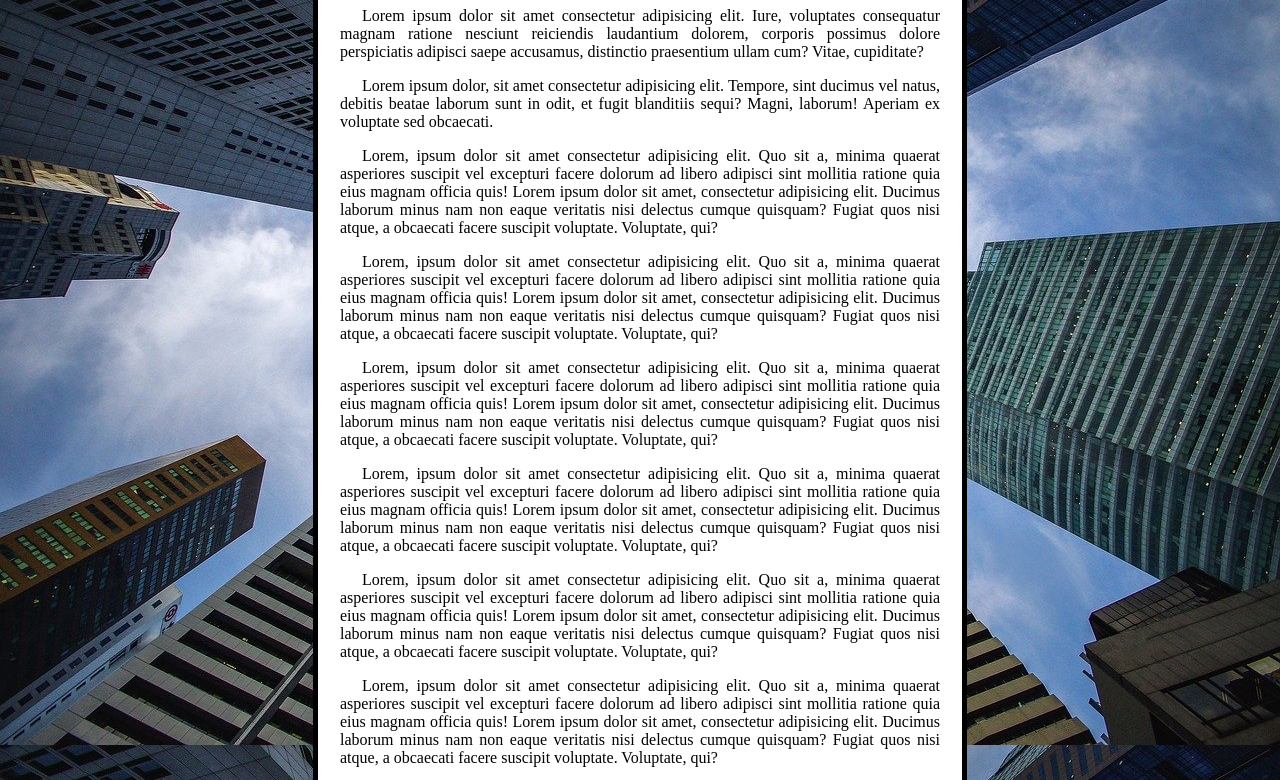
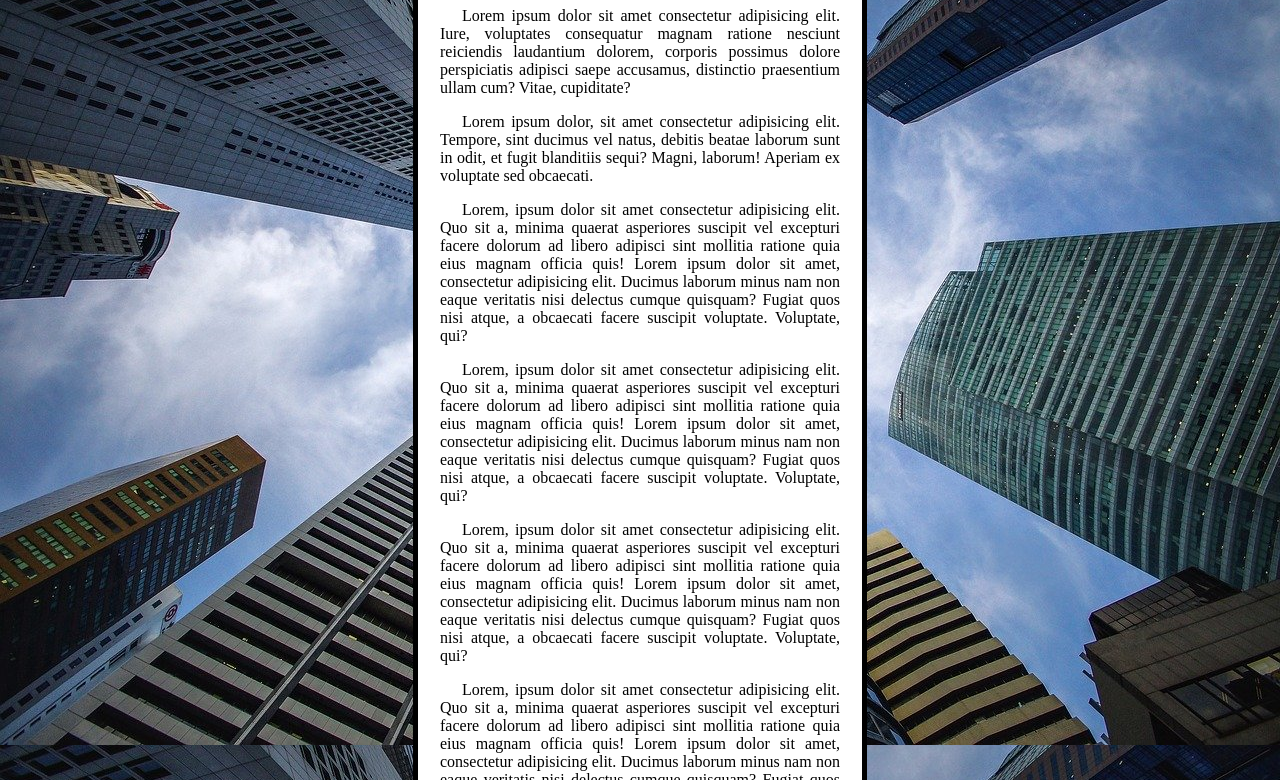
Before and after one commit to kauan-kesley/estudos-de-html-e-css, a plain HTML site: page ex/019/imagens/fundo5.html in a window 1280 px wide. Shown: the part 108-888 px from the top of the page. Drawn offline with Linux system fonts and the light colour scheme.

Commit message:
atualização do capitulo 19

```diff
--- a/ex/019/imagens/fundo5.html
+++ b/ex/019/imagens/fundo5.html
@@ -7,17 +7,23 @@
 
     <style>
         body{
-            height: 100vh;
+            /*
             background-color: aqua;
             background-image: url('wallpaper002.jpg');
             background-repeat: no-repeat;
             background-position: center center;
             background-size: cover;
             background-attachment: fixed;
+            */
+
+            background: aqua url('wallpaper002.jpg') no-repeat center center / cover fixed;
+
+
         }
 
+
         main{
-            max-width: 600px;
+            max-width: 400px;
             min-width: 100px;
             margin: auto;
             background-color: rgb(255, 255, 255);
```
